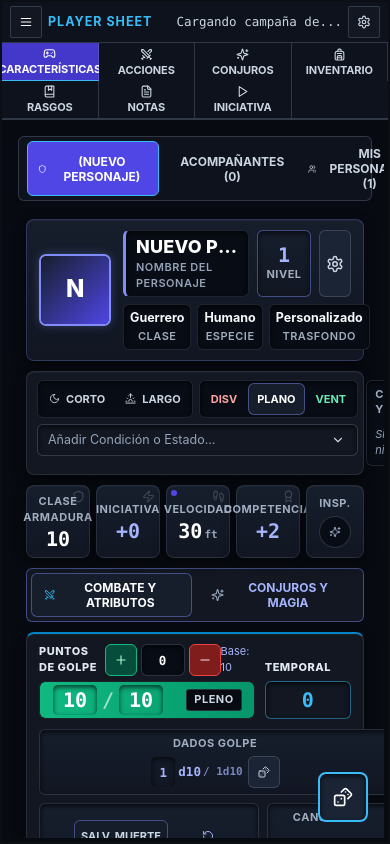
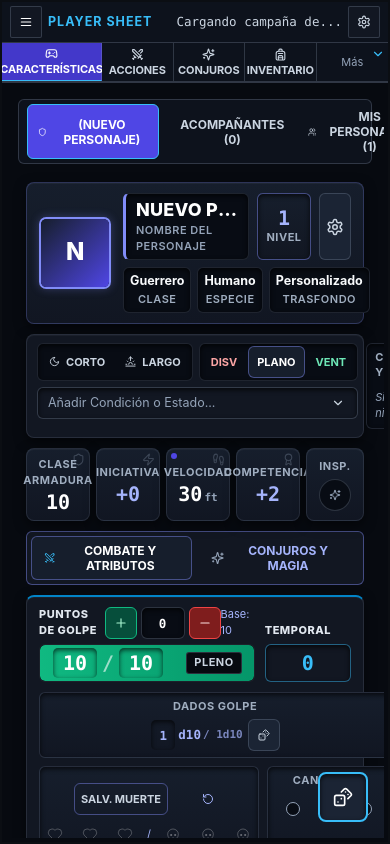
Before and after one commit to JigsawM1/Symbionte-DM-toolset-5.5e, a React (Vite) app: page / in a window 390 px wide. Built offline with nearby package versions, Linux system fonts and the light colour scheme.

Commit message:
mejora de UI definitiva

```diff
--- a/src/componentes/caracteristicas/rasgos/SelectorInvocacionesAcordeon.module.css
+++ b/src/componentes/caracteristicas/rasgos/SelectorInvocacionesAcordeon.module.css
@@ -282,7 +282,7 @@
   background: var(--pj-fondo-tarjeta-elevada);
   display: flex;
   flex-direction: column;
-  gap: 12px;
+  gap: 4px;
 }
 
 .alertaRequisito {
--- a/src/componentes/layout/BarraSuperior.module.css
+++ b/src/componentes/layout/BarraSuperior.module.css
@@ -213,6 +213,8 @@
 
 :global([data-tema="jugador"]) .navPestañas {
   border-top: 1px solid var(--pj-borde-medio);
+  display: grid;
+  grid-template-columns: minmax(100px, 1.35fr) repeat(4, minmax(0, 1fr));
 }
 
 :global([data-tema="jugador"]) .pestanaBoton {
@@ -246,11 +248,27 @@
   border-radius: 0;
 }
 
-@media (max-width: 620px) {
-  :global([data-tema="jugador"]) .navPestañas {
-    display: grid;
-    grid-template-columns: repeat(4, minmax(0, 1fr));
-  }
+.selectorPestanas {
+  min-width: 0;
+}
+
+:global([data-tema="jugador"]) .selectorPestanas > button {
+  height: 100%;
+  min-height: 32px;
+  padding: 4px;
+  border: 0;
+  border-radius: 0;
+  background-color: var(--pj-fondo-panel);
+  font-size: var(--pj-fuente-label);
+}
+
+:global([data-tema="jugador"]) .selectorPestanasActivo > button {
+  background-color: var(--pj-acento-primario-solido-hover);
+  border-bottom: 1px solid var(--pj-borde-cian-fuerte);
+}
+
+.selectorPestanas > button > div {
+  justify-content: center;
 }
 
 @media (max-width: 480px) {
@@ -262,6 +280,17 @@
   :global([data-tema="jugador"]) .pestanaTexto {
     white-space: nowrap;
     overflow-wrap: normal;
+  }
+
+  .selectorPestanas > button > div {
+    flex-direction: column;
+    gap: 2px;
+  }
+
+  .selectorPestanas > button > svg {
+    position: absolute;
+    right: 3px;
+    top: 4px;
   }
 }
 
--- a/src/componentes/layout/BarraSuperior.tsx
+++ b/src/componentes/layout/BarraSuperior.tsx
@@ -21,7 +21,14 @@ import {
   Swords,
   BookMarked
 } from "lucide-react";
+import { SelectorDesplegable } from "@/componentes/comunes/SelectorDesplegable";
 import estilosClases from "./BarraSuperior.module.css";
+
+const pestanasAdicionalesJugador = [
+  { valor: "rasgos", etiqueta: "Rasgos", icono: <BookMarked size={13} /> },
+  { valor: "notas", etiqueta: "Notas", icono: <FileText size={13} /> },
+  { valor: "iniciativa", etiqueta: "Iniciativa", icono: <Play size={13} /> },
+];
 
 export const BarraSuperior: React.FC = () => {
   const { pestañaActiva, campañaNombre, esGM } = usarEstadoConfiguracion();
@@ -29,6 +36,7 @@ export const BarraSuperior: React.FC = () => {
   const { modoHomebrew } = usarEstadoHomebrew();
   const { establecerModoHomebrew } = usarAccionesHomebrew();
   const [mostrarMenuHomebrew, setMostrarMenuHomebrew] = useState(false);
+  const esPestanaAdicional = pestanasAdicionalesJugador.some(({ valor }) => valor === pestañaActiva);
 
   return (
     <header className={estilosClases.cabecera}>
@@ -163,41 +171,14 @@ export const BarraSuperior: React.FC = () => {
               <span className={estilosClases.pestanaTexto}>Inventario</span>
             </button>
 
-            <button
-              onClick={() => establecerPestaña("rasgos")}
-              className={`${estilosClases.pestanaBoton} ${
-                pestañaActiva === "rasgos" ? estilosClases.pestanaActiva : ""
-              }`}
-              title="Rasgos de Clase, Especie, Dotes y Homebrew"
-              type="button"
-            >
-              <BookMarked size={13} />
-              <span className={estilosClases.pestanaTexto}>Rasgos</span>
-            </button>
-
-            <button
-              onClick={() => establecerPestaña("notas")}
-              className={`${estilosClases.pestanaBoton} ${
-                pestañaActiva === "notas" ? estilosClases.pestanaActiva : ""
-              }`}
-              title="Notas Personales del Jugador"
-              type="button"
-            >
-              <FileText size={13} />
-              <span className={estilosClases.pestanaTexto}>Notas</span>
-            </button>
-
-            <button
-              onClick={() => establecerPestaña("iniciativa")}
-              className={`${estilosClases.pestanaBoton} ${
-                pestañaActiva === "iniciativa" ? estilosClases.pestanaActiva : ""
-              }`}
-              title="Tracker de Iniciativa y Combate"
-              type="button"
-            >
-              <Play size={13} fill={pestañaActiva === "iniciativa" ? "currentColor" : "none"} />
-              <span className={estilosClases.pestanaTexto}>Iniciativa</span>
-            </button>
+            <SelectorDesplegable
+              valor={esPestanaAdicional ? pestañaActiva : ""}
+              alCambiar={establecerPestaña}
+              opciones={pestanasAdicionalesJugador}
+              placeholder="Más"
+              titulo="Más pestañas: Rasgos, Notas e Iniciativa"
+              className={`${estilosClases.selectorPestanas} ${esPestanaAdicional ? estilosClases.selectorPestanasActivo : ""}`}
+            />
           </>
         ) : (
           <>
```
Also changed, not shown: src/datos/invocaciones-sobrenaturales.json (+7 -7 lines), 1 other file (tests, documents, lock files or other folders).
